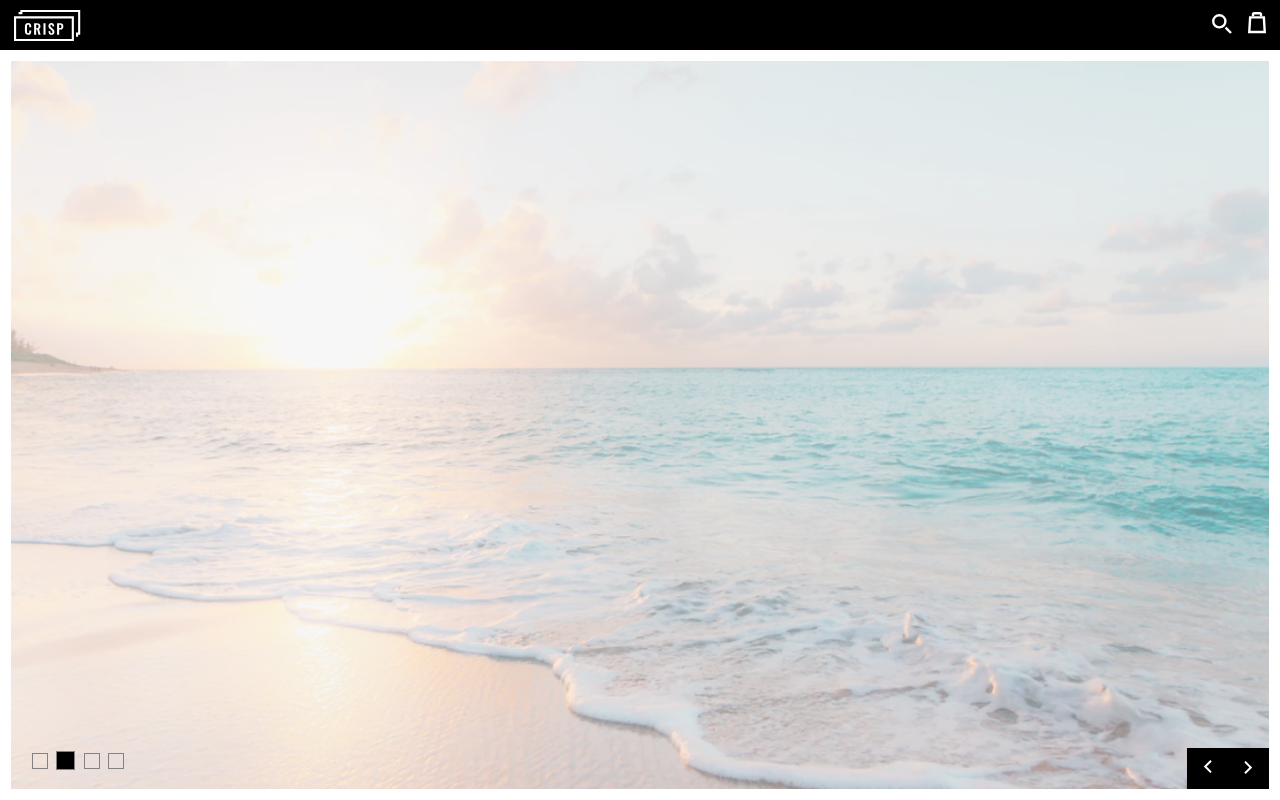
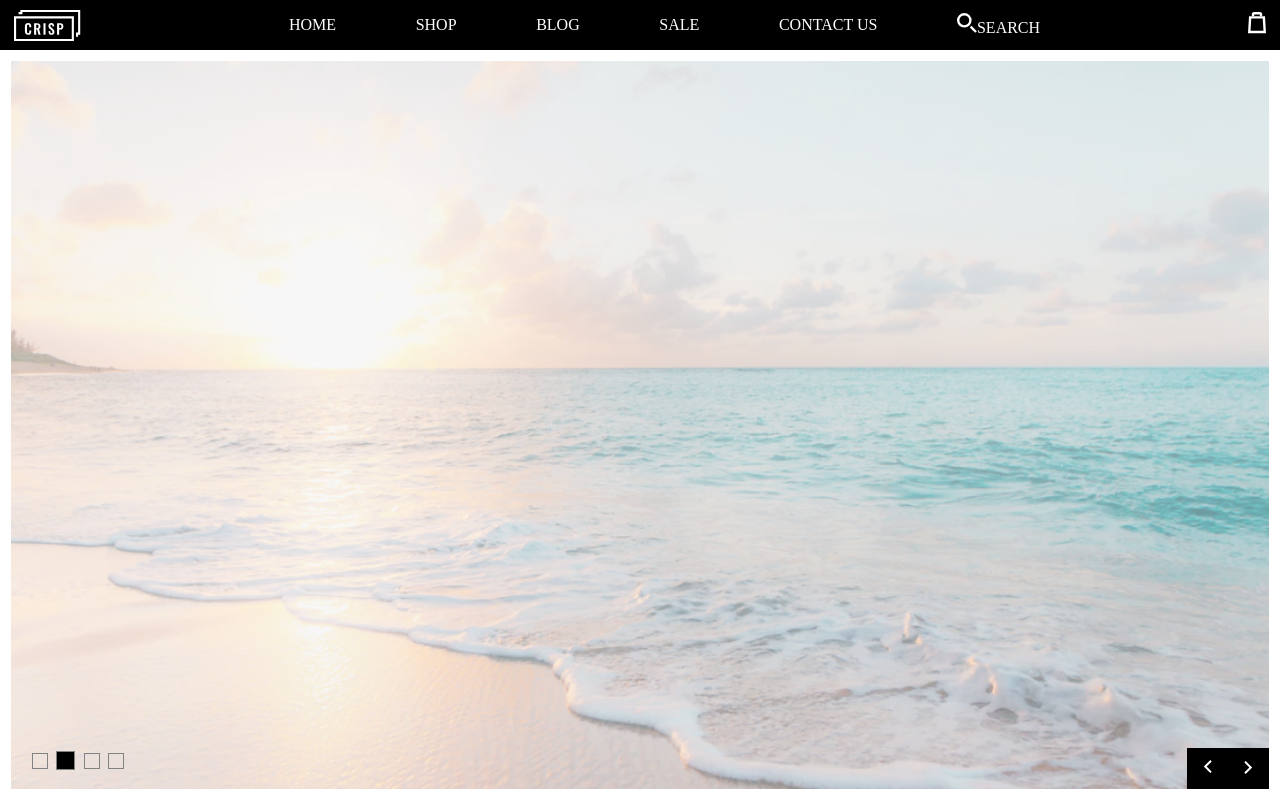
Before and after one commit to aBorovina1974/WEB-SHOP, a React (Create React App) app: page / in a window 1280 px wide. Built offline with nearby package versions, Linux system fonts and the light colour scheme.

Commit message:
New header items

```diff
--- a/src/components/Header/Header.js
+++ b/src/components/Header/Header.js
@@ -4,6 +4,7 @@ import LogoIcon from "../UI/icons/LogoIcon";
 import SearchIcon from "../UI/icons/SearchIcon";
 import CartIcon from "../UI/icons/CartIcon";
 import Button from "../UI/buttons/Button";
+import MainNavigation from "../MainNavigation/MainNavigation";
 import styles from "./Header.module.css";
 
 const Header = () => {
@@ -13,6 +14,7 @@ const Header = () => {
         <MenuIcon />
       </Button>
       <LogoIcon />
+      <MainNavigation />
       <div>
         <SearchIcon className={styles.search} />
         <CartIcon />
--- a/src/components/Header/Header.module.css
+++ b/src/components/Header/Header.module.css
@@ -28,4 +28,8 @@
   .menu {
     display: none;
   }
+
+  .search {
+    display: none;
+  }
 }
--- /dev/null
+++ b/src/components/MainNavigation/MainNavigation.js
@@ -0,0 +1,35 @@
+import React from "react";
+import SearchIcon from "../UI/icons/SearchIcon";
+import styles from "./MainNavigation.module.css";
+
+const MainNavigation = () => {
+  return (
+    <div className={styles.navigation}>
+      <ul className={styles.list}>
+        <li>
+          <a href="">HOME</a>
+        </li>
+        <li>
+          <a href="">SHOP</a>
+        </li>
+        <li>
+          <a href="">BLOG</a>
+        </li>
+        <li>
+          <a href="">SALE</a>
+        </li>
+        <li>
+          <a href="">CONTACT US</a>
+        </li>
+        <li>
+          <a>
+            <SearchIcon />
+            SEARCH
+          </a>
+        </li>
+      </ul>
+    </div>
+  );
+};
+
+export default MainNavigation;
--- /dev/null
+++ b/src/components/MainNavigation/MainNavigation.module.css
@@ -0,0 +1,40 @@
+.navigation {
+  display: none;
+}
+
+.list {
+  display: flex;
+  justify-content: space-between;
+  align-items: center;
+  gap: 0.5rem;
+  width: 100%;
+  list-style: none;
+  padding: 0;
+}
+
+.list li {
+  text-align: center;
+  flex-shrink: 0;
+}
+
+.navigation a {
+  text-decoration: none;
+  vertical-align: middle;
+  color: white;
+}
+
+.navigation a:hover,
+.navigation a:active {
+  text-decoration: underline;
+  text-decoration-color: #eb5757;
+  text-underline-offset: 0.3125rem;
+}
+
+@media (min-width: 40rem) {
+  .navigation {
+    display: flex;
+    width: 60%;
+    max-width: 60%;
+    min-width: 50%;
+  }
+}
```
